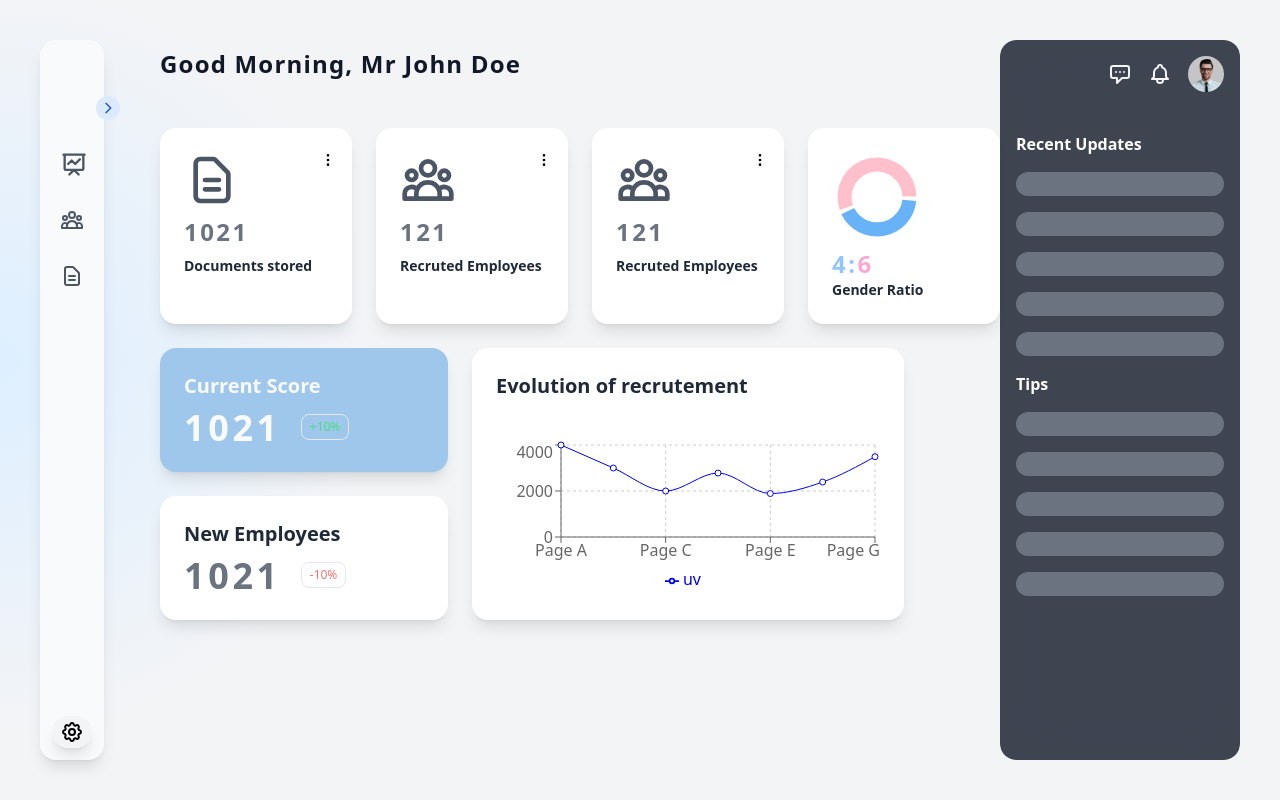
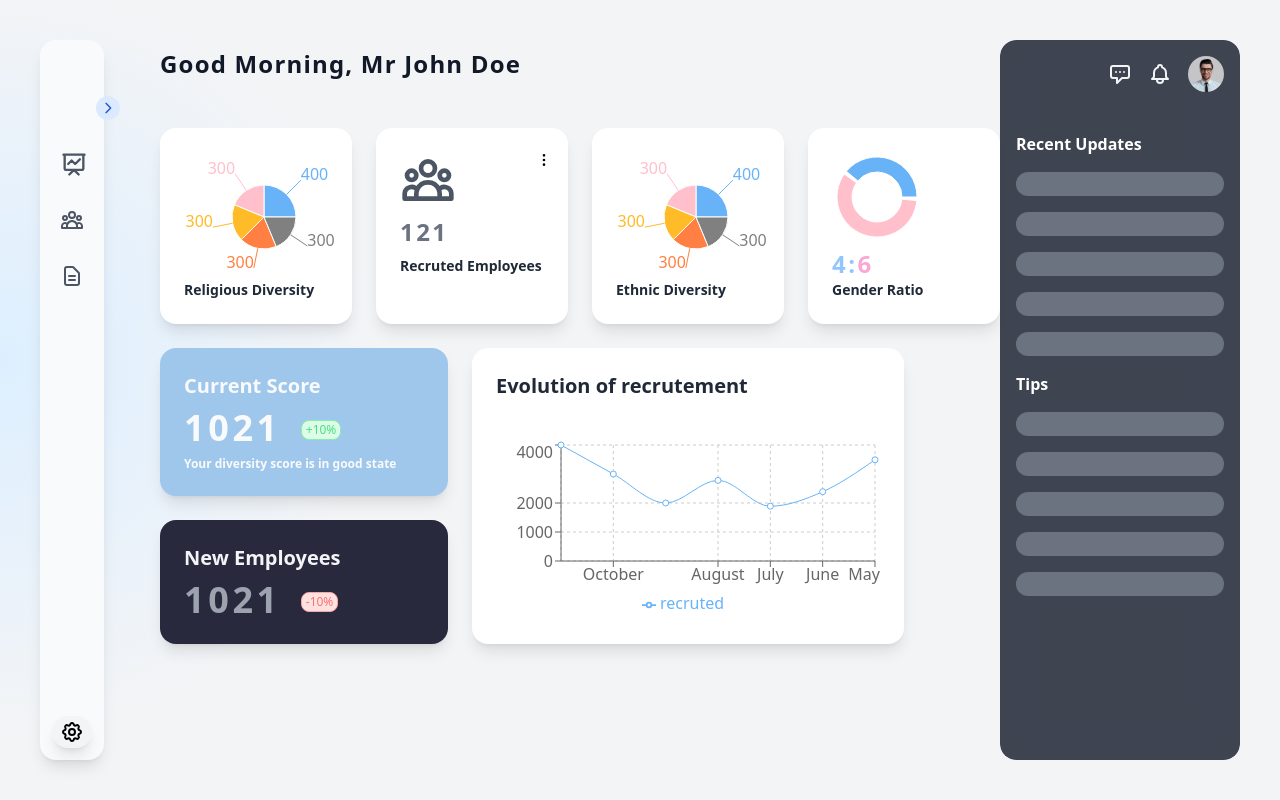
Before and after one commit to Dopeamin/junior_hackathon, a Next.js app: page /dashboard/overview in a window 1280 px wide. Built offline with nearby package versions, Linux system fonts and the light colour scheme.

Commit message:
finishes overview section

```diff
--- a/components/_shared/chart.tsx
+++ b/components/_shared/chart.tsx
@@ -1,17 +1,32 @@
 import React, { PureComponent } from "react";
-import { PieChart, Pie, Sector, Cell, ResponsiveContainer } from "recharts";
+import {
+  PieChart,
+  Pie,
+  Sector,
+  Cell,
+  ResponsiveContainer,
+  Tooltip,
+} from "recharts";
 
 const data = [
-  { name: "Group A", value: 400 },
-  { name: "Group B", value: 300 },
+  { name: "White", value: 400 },
+  { name: "Asian", value: 300 },
+  { name: "Africains", value: 300 },
+  { name: "Arabs", value: 300 },
+  { name: "Latinos", value: 300 },
 ];
-const COLORS = ["pink", "#68b3f8", "#FFBB28", "#FF8042"];
+
+const genderData = [
+  { name: "Male", value: 40 },
+  { name: "Female", value: 60 },
+];
+const COLORS = ["#68b3f8", "pink", "#FFBB28", "#FF8042", "gray"];
 
 export const Chart = () => {
   return (
     <PieChart width={200} height={200}>
       <Pie
-        data={data}
+        data={genderData}
         cx={40}
         cy={40}
         innerRadius={25}
@@ -24,6 +39,29 @@ export const Chart = () => {
           <Cell key={`cell-${index}`} fill={COLORS[index % COLORS.length]} />
         ))}
       </Pie>
+      <Tooltip />
     </PieChart>
   );
 };
+
+export const CustomPieChart = ({ customData }: any) => {
+  return (
+    <PieChart width={200} height={130}>
+      <Pie
+        dataKey="value"
+        isAnimationActive={false}
+        data={customData || data}
+        cx={75}
+        cy="10px"
+        outerRadius={32}
+        fill="#8884d8"
+        label
+      >
+        {data.map((entry, index) => (
+          <Cell key={`cell-${index}`} fill={COLORS[index % COLORS.length]} />
+        ))}
+      </Pie>
+      <Tooltip />
+    </PieChart>
+  );
+};
--- a/components/_shared/tag.tsx
+++ b/components/_shared/tag.tsx
@@ -1,13 +1,26 @@
 import clsx from "clsx";
 
-export const Tag = ({ color, text }: any) => {
-  const bgColor = `bg-${color}-100`;
-  const borderColor = `border-${color}-300`;
+export const Tag = ({ color, text, success }: any) => {
+  const bgColorFailure = ``;
+
   return (
     <div
-      className={clsx("px-2 py-1 rounded-lg border mb-2", bgColor, borderColor)}
+      className={clsx(
+        "px-1 py-[1px] rounded-lg border mb-2 bg-green-100 border-green-300",
+        {
+          "bg-green-100 border-green-300": success,
+          "bg-red-100 border-red-300": !success,
+        }
+      )}
     >
-      <p className={`text-${color}-400 text-xs `}>{text}</p>
+      <p
+        className={clsx("text-${color}-400 text-xs ", {
+          "text-green-400": success,
+          "text-red-400": !success,
+        })}
+      >
+        {text}
+      </p>
     </div>
   );
 };
--- a/components/dashboard/line.tsx
+++ b/components/dashboard/line.tsx
@@ -1,61 +1,59 @@
-import React, { PureComponent } from 'react';
-import { LineChart, Line, XAxis, YAxis, CartesianGrid, Tooltip, Legend, ResponsiveContainer } from 'recharts';
+import React, { PureComponent } from "react";
+import {
+  LineChart,
+  Line,
+  XAxis,
+  YAxis,
+  CartesianGrid,
+  Tooltip,
+  Legend,
+  ResponsiveContainer,
+} from "recharts";
 
 const data = [
   {
-    name: 'Page A',
-    uv: 4000,
-    amt: 2400,
+    name: "November",
+    recruted: 4000,
   },
   {
-    name: 'Page B',
-    uv: 3000,
-    amt: 2210,
+    name: "October",
+    recruted: 3000,
   },
   {
-    name: 'Page C',
-    uv: 2000,
-    amt: 2290,
+    name: "September",
+    recruted: 2000,
   },
   {
-    name: 'Page D',
-    uv: 2780,
-    amt: 2000,
+    name: "August",
+    recruted: 2780,
   },
   {
-    name: 'Page E',
-    uv: 1890,
-    amt: 2181,
+    name: "July",
+    recruted: 1890,
   },
   {
-    name: 'Page F',
-    uv: 2390,
-    amt: 2500,
+    name: "June",
+    recruted: 2390,
   },
   {
-    name: 'Page G',
-    uv: 3490,
-    amt: 2100,
+    name: "May",
+    recruted: 3490,
   },
 ];
 
 export default class Example extends PureComponent {
-  static demoUrl = 'https://codesandbox.io/s/simple-line-chart-kec3v';
+  static demoUrl = "https://codesandbox.io/s/simple-line-chart-kec3v";
 
   render() {
     return (
       <ResponsiveContainer width="100%" height="100%">
-        <LineChart
-          width={500}
-          height={300}
-          data={data}
-        >
+        <LineChart width={500} height={300} data={data}>
           <CartesianGrid strokeDasharray="3 3" />
           <XAxis dataKey="name" />
           <YAxis />
           <Tooltip />
           <Legend />
-          <Line type="monotone" dataKey="uv" stroke="blue" />
+          <Line type="monotone" dataKey="recruted" stroke="#68b3f8" />
         </LineChart>
       </ResponsiveContainer>
     );
--- a/components/dashboard/offer.tsx
+++ b/components/dashboard/offer.tsx
@@ -27,7 +27,10 @@ export const Offer = ({
         <h1 className="text-lg font-semibold">{title.toUpperCase()}</h1>
         <div className="flex flex-row gap-2 flew-wrap w-full">
           {tags.map((tag) => (
-            <div className="w-fit px-2 text-xs py-[1px] bg-gray-100 border border-gray-300 text-gray-500 rounded">
+            <div
+              key={tag}
+              className="w-fit px-2 text-xs py-[1px] bg-gray-100 border border-gray-300 text-gray-500 rounded"
+            >
               {tag}
             </div>
           ))}
--- a/components/dashboard/offers.tsx
+++ b/components/dashboard/offers.tsx
@@ -1,3 +1,4 @@
+import { Button } from "../_shared/button";
 import { Offer } from "./offer";
 import { UserBarMinimized } from "./userbar";
 
@@ -10,6 +11,15 @@ export const Offers = () => {
           Offers Management
         </h1>
         <UserBarMinimized />
+      </div>
+      <div className="w-fit">
+        <Button
+          onClick={function (): void {
+            throw new Error("Function not implemented.");
+          }}
+        >
+          <p className="text-xs text-gray-50">Add Job Offer</p>
+        </Button>
       </div>
       <div className="grid grid-cols-3 gap-4 w-full">
         {offers.map((offer, index) => (
--- a/components/dashboard/overview.tsx
+++ b/components/dashboard/overview.tsx
@@ -1,13 +1,20 @@
 import { DocumentIcon } from "../_shared/icons/document.icon";
 import { DotsIcon } from "../_shared/icons/dots.icon";
 import { UserGroupIcon } from "../_shared/icons/user-group.icon";
-import { Chart } from "../_shared/chart";
+import { Chart, CustomPieChart } from "../_shared/chart";
 import { Tag } from "../_shared/tag";
 import { Card } from "./card";
 import Line from "./line";
 import { UserBar } from "./userbar";
 
 export const Overview = () => {
+  const data = [
+    { name: "Muslim", value: 400 },
+    { name: "Christian", value: 300 },
+    { name: "Jews", value: 300 },
+    { name: "Budhism", value: 300 },
+    { name: "Other", value: 300 },
+  ];
   return (
     <>
       <div className="relative py-12 pr-80 w-full flex flex-col gap-6">
@@ -16,17 +23,13 @@ export const Overview = () => {
         </h1>
         <div className="flex flex-row gap-6">
           <Card bgColor="white">
-            <div className="flex relative flex-col gap-2 w-36">
-              <DocumentIcon className="h-14 w-14" />
-              <h1 className="text-gray-500 text-2xl font-bold tracking-widest">
-                1021
-              </h1>
+            <div className={"flex relative flex-col gap-2 w-36"}>
+              <div className="w-full h-20 mb-10">
+                <CustomPieChart customData={data} />
+              </div>
               <p className="text-gray-800 text-sm font-bold">
-                Documents stored
+                Religious Diversity
               </p>
-              <div className="absolute top-0 -right-2 cursor-pointer">
-                <DotsIcon />
-              </div>
             </div>
           </Card>
           <Card bgColor="white">
@@ -45,16 +48,12 @@ export const Overview = () => {
           </Card>
           <Card bgColor="white">
             <div className={"flex relative flex-col gap-2 w-36"}>
-              <UserGroupIcon className="h-14 w-14" />
-              <h1 className="text-gray-500 text-2xl font-bold tracking-widest">
-                121
-              </h1>
+              <div className="w-full h-20 mb-10">
+                <CustomPieChart />
+              </div>
               <p className="text-gray-800 text-sm font-bold">
-                Recruted Employees
+                Ethnic Diversity
               </p>
-              <div className="absolute top-0 -right-2 cursor-pointer">
-                <DotsIcon />
-              </div>
             </div>
           </Card>
           <Card bgColor="white">
@@ -78,18 +77,21 @@ export const Overview = () => {
                   <h1 className="text-gray-50 text-4xl font-bold tracking-widest">
                     1021
                   </h1>
-                  <Tag color="green" text="+10%" />
+                  <Tag success={true} text="+10%" />
                 </div>
+                <p className="text-gray-50 font-bold text-xs">
+                  Your diversity score is in good state
+                </p>
               </div>
             </Card>
-            <Card bgColor="white">
+            <Card bgColor="#29293d">
               <div className="flex relative flex-col gap-2 w-60">
-                <p className="text-gray-800 text-xl font-bold">New Employees</p>
+                <p className="text-gray-100 text-xl font-bold">New Employees</p>
                 <div className="flex flex-row items-end gap-5">
-                  <h1 className="text-gray-500 text-4xl font-bold tracking-widest">
+                  <h1 className="text-gray-400 text-4xl font-bold tracking-widest">
                     1021
                   </h1>
-                  <Tag color="red" text="-10%" />
+                  <Tag success={false} text="-10%" />
                 </div>
               </div>
             </Card>
--- /dev/null
+++ b/pages/dashboard/applications/apply/[id].tsx
@@ -0,0 +1,3 @@
+export default function Apply() {
+  return <div></div>;
+}
```
